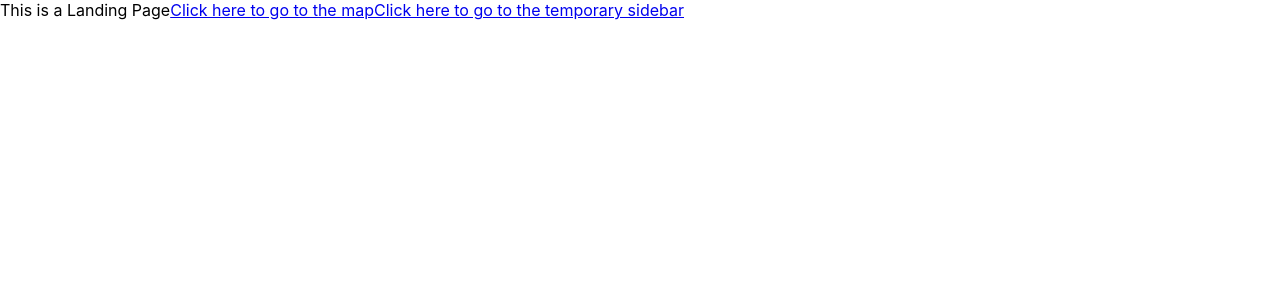
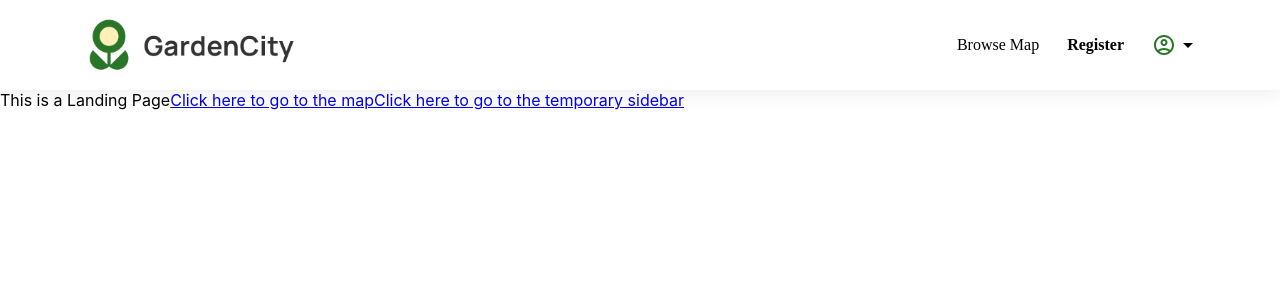
Before and after one commit to curesh/hackmit2022, a React (Create React App) app in the folder gardencity/: page / in a window 1280 px wide. Shown: the top 300 px of the page. Built offline with nearby package versions, Linux system fonts and the light colour scheme; what react-geocode would draw is missing.

Commit message:
navigation complete, routes need to be adjusted

```diff
--- a/gardencity/src/App.js
+++ b/gardencity/src/App.js
@@ -5,13 +5,17 @@ import {
 } from 'react-router-dom';
 import HomePageScreen from './components/HomePage';
 import LandingPage from './components/LandingPage';
+import Header from './components/Header';
 
 function App() {
   return (
-    <Routes>
-      <Route path='/' element={<LandingPage />} />
-      <Route path='/map' element={<HomePageScreen />} />
-    </Routes>
+    <>
+      <Header/>
+      <Routes>
+        <Route path='/' element={<LandingPage />} />
+        <Route path='/map' element={<HomePageScreen />} />
+      </Routes>
+    </>
   );
 }
 
--- /dev/null
+++ b/gardencity/src/components/Header.css
@@ -0,0 +1,63 @@
+.header {
+    position: sticky;
+    top: 0;
+    background: white;
+    box-shadow: 0px 0px 20px rgba(0, 0, 0, 0.1);
+    min-height: 90px;
+    width: 100%;
+    display: flex;
+    justify-content: center;
+    align-items: center;
+    z-index: 4;
+}
+
+.header-container {
+    width: 90%;
+    display: flex;
+    justify-content: space-between;
+    align-items: center;
+}
+
+.nav-menu {
+    list-style: none;
+    display: flex;
+    flex-direction: row;
+    align-content: center;
+    justify-content: end;
+    column-gap:0.75em;
+    margin: 0;
+}
+
+.nav-link {
+    font-weight: normal;
+    text-decoration: none;
+    color: #000000;
+    padding: 0rem 1rem 0rem 0rem;
+    height: 100%;
+    font-size:1rem;
+    font-family:'Work Sans';
+    display:flex;
+    place-items:center;
+}
+
+.nav-link-active {
+    font-weight: bolder;
+    text-decoration: none;
+    color: #000000;
+    padding: 0rem 1rem 0rem 0rem;
+    height: 100%;
+    font-size:1rem;
+    font-family:'Work Sans';
+    display:flex;
+    place-items:center;
+}
+
+.logo {
+    width: 100%;
+}
+
+.logo-img-container{
+    flex-shrink:0;
+    margin:0;
+    width:260px;
+}
--- /dev/null
+++ b/gardencity/src/components/Header.js
@@ -0,0 +1,149 @@
+import React, { useState, useEffect } from 'react';
+import './Header.css';
+import {
+  NavLink,
+} from 'react-router-dom';
+import IconButton from '@mui/material/IconButton';
+import Menu from '@mui/material/Menu';
+import MenuItem from '@mui/material/MenuItem';
+import MoreVertIcon from '@mui/icons-material/MoreVert';
+import Logo from '../assets/Logo.png';
+import AccountCircleOutlinedIcon from '@mui/icons-material/AccountCircleOutlined';
+import ArrowDropDownIcon from '@mui/icons-material/ArrowDropDown';
+import { v4 as uuidv4 } from 'uuid';
+
+const options = [
+  { name: 'Home', nav: '/' },
+  { name: 'Browse Map', nav: '/browse' },
+  { name: 'Register', nav: '/' },
+];
+
+const ITEM_HEIGHT = 48;
+
+function useWindowSize() {
+  // Initialize state with undefined width/height so server and client renders match
+  const [windowSize, setWindowSize] = useState({
+    width: undefined,
+    height: undefined,
+  });
+  useEffect(() => {
+    // Handler to call on window resize
+    function handleResize() {
+      // Set window width/height to state
+      setWindowSize({
+        width: window.innerWidth,
+        height: window.innerHeight,
+      });
+    }
+    // Add event listener
+    window.addEventListener('resize', handleResize);
+    // Call handler right away so state gets updated with initial window size
+    handleResize();
+    // Remove event listener on cleanup
+    return () => window.removeEventListener('resize', handleResize);
+  }, []); // Empty array ensures that effect is only run on mount
+  return windowSize;
+}
+
+function LongMenu() {
+  const [anchorEl, setAnchorEl] = React.useState(null);
+  const [active, setActive] = useState(false);
+  const open = Boolean(anchorEl);
+  const handleClick = (event) => {
+    setAnchorEl(event.currentTarget);
+  };
+  const handleClose = () => {
+    setAnchorEl(null);
+  };
+
+  return (
+    <div>
+      <IconButton
+        id="long-button"
+        onClick={handleClick}
+      >
+        <MoreVertIcon />
+      </IconButton>
+      <Menu
+        id="long-menu"
+        anchorEl={anchorEl}
+        open={open}
+        onClose={handleClose}
+        PaperProps={{
+          style: {
+            maxHeight: ITEM_HEIGHT * 4.5,
+            width: '30ch',
+          },
+        }}
+      >
+        {options.map((option) => (
+          <NavLink
+            to={option.nav}
+            className={({ isActive }) => (isActive ? 'nav-link-active' : 'nav-link')}
+            isActive={(match) => {
+              if (match) {
+                setActive(true);
+              }
+            }}
+            key={uuidv4()}
+          >
+            <MenuItem key={option.name} selected={active} onClick={handleClose}>
+              {option.name}
+            </MenuItem>
+          </NavLink>
+        ))}
+      </Menu>
+    </div>
+  );
+}
+
+function Header() {
+  const size = useWindowSize();
+  return (
+    <nav className="header">
+      <div className="header-container">
+        <NavLink
+          to="/"
+          className={({ isActive }) => (isActive ? 'nav-link-active logo-img-container' : 'nav-link logo-img-container')}
+        >
+          <img src={Logo} className="logo" alt="Garden City logo" />
+        </NavLink>
+        {
+          size.width > 910 ? (
+            <ul className="nav-menu">
+              <li>
+                <NavLink
+                  to="/map"
+                  className={({ isActive }) => (isActive ? 'nav-link-active' : 'nav-link')}
+                >
+                  Browse Map
+                </NavLink>
+              </li>
+              <li>
+                <NavLink
+                  to="/"
+                  className={({ isActive }) => (isActive ? 'nav-link-active' : 'nav-link')}
+                >
+                  Register
+                </NavLink>
+              </li>
+              <NavLink
+                to="/"
+                className={({ isActive }) => (isActive ? 'nav-link-active' : 'nav-link')}
+              >
+                <AccountCircleOutlinedIcon sx={{color: '#2A7628'}} />
+                <ArrowDropDownIcon />
+              </NavLink>
+            </ul>
+          )
+            : (
+              <LongMenu />
+            )
+        }
+
+      </div>
+    </nav>
+  );
+}
+
+export default Header;
```
Also changed, not shown: gardencity/src/assets/Logo.png (added).
